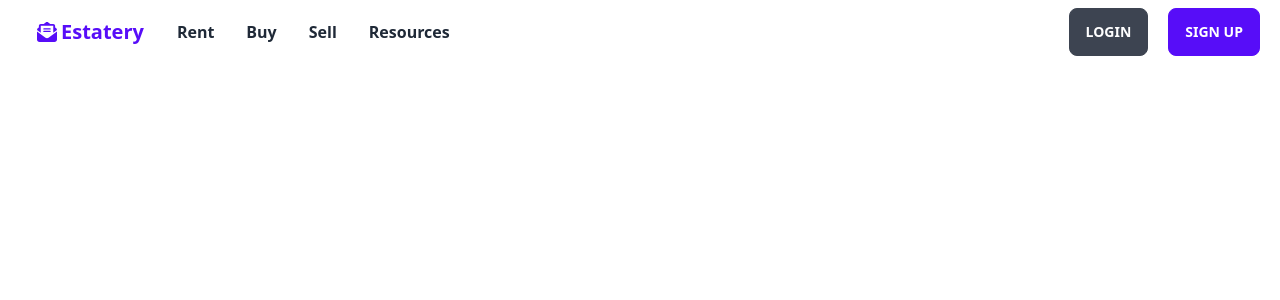
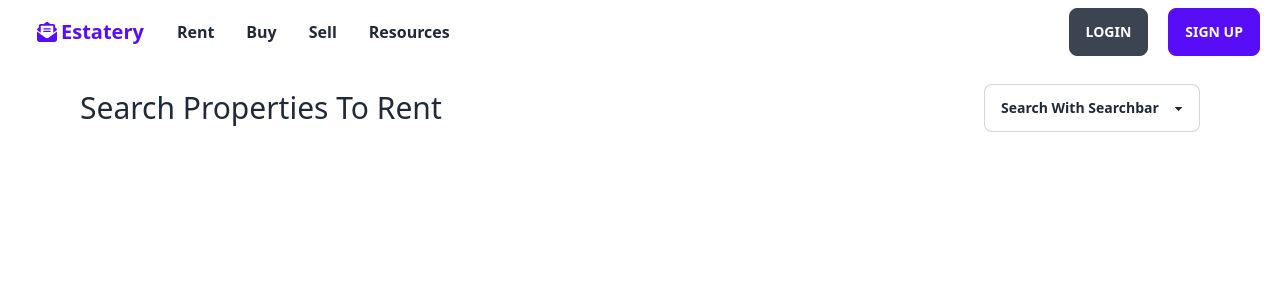
Before and after one commit to SaymanRabbi/Booking-App, a React (Create React App) app: page / in a window 1280 px wide. Shown: the top 300 px of the page. Built offline with nearby package versions, Linux system fonts and the light colour scheme.

Commit message:
middle part done

```diff
--- a/src/App.js
+++ b/src/App.js
@@ -1,10 +1,14 @@
 import './App.css';
 import Navbar from './Components/Navbar/Navbar';
+import Properties from './Components/Properties/Properties';
+import Rule from './Components/Rule/Rule';
 
 function App() {
   return (
     <div >
-    <Navbar/>
+      <Navbar />
+      <Rule />
+      <Properties/>
     </div>
   );
 }
--- /dev/null
+++ b/src/Components/Properties/Properties.js
@@ -0,0 +1,15 @@
+import React from 'react';
+
+const Properties = () => {
+    return (
+        <div className='md:flex  md:px-20 px-10 justify-between items-center'>
+            <h2 className=' text-3xl font-medium'>Search Properties To Rent</h2>
+            <select class="select max-w-xs select-bordered">
+        <option disabled selected>Search With Searchbar</option>
+         <option>Search</option>
+       </select>
+        </div>
+    );
+};
+
+export default Properties;
--- /dev/null
+++ b/src/Components/Rule/Rule.js
@@ -0,0 +1,11 @@
+import React from 'react';
+
+const Rule = () => {
+    return (
+        <div className=' h-5 w-full'>
+
+        </div>
+    );
+};
+
+export default Rule;
```
